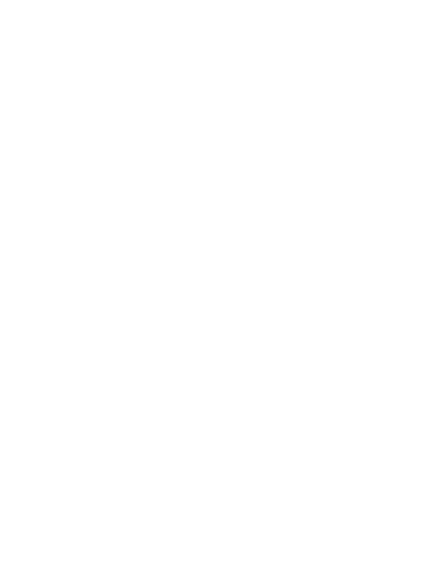
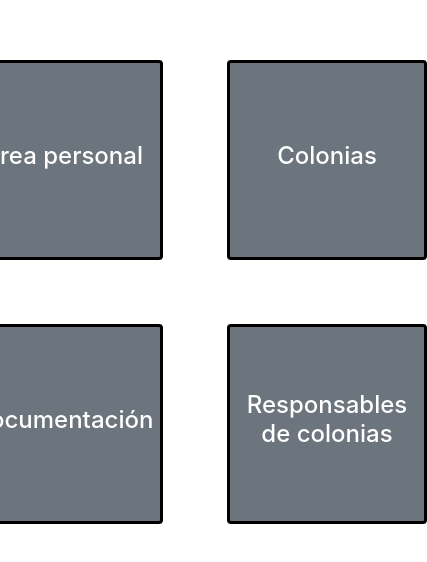
Before and after one commit to martinfrangul/animalistas, a Nuxt app: page /dashboard in a window 390 px wide. Shown: the part 130-692 px from the top of the page, 427 px wide, since content can reach past the window. Built offline with nearby package versions, Linux system fonts and the light colour scheme.

Commit message:
Terminado dashboard y haciendo responsive

```diff
--- a/pages/areaPersonal.vue
+++ b/pages/areaPersonal.vue
@@ -1,6 +1,7 @@
 <template>
     <div>
         <h1>Area personal</h1>
+        <nuxt-link to="/dashboard">VOLVER</nuxt-link>
     </div>
 </template>
 
--- a/pages/colonias.vue
+++ b/pages/colonias.vue
@@ -1,6 +1,7 @@
 <template>
     <div>
-
+        <h1>Colonias</h1>
+        <nuxt-link to="/dashboard">VOLVER</nuxt-link>
     </div>
 </template>
 
--- a/pages/dashboard.vue
+++ b/pages/dashboard.vue
@@ -1,16 +1,35 @@
 <template>
-    <div>
-        <!--
+        <div class="container-gral">
+            <div class="sections">
+                <b-button class="section-container" to="/areaPersonal">
+                    <div class="section">
+                        <h4>Area personal</h4>
+                    </div>
+                </b-button>
 
-            Cuadraditos que van a llevar a las otras secciones
-            Preguntar:
-            Tamaño y estilo
-            Qué más además de los cuadraditos (circulitos?)
-            Footer?
+                <b-button class="section-container" to="/colonias">
+                    <div class="section">
+                        <h4>Colonias</h4>
+                    </div>
+                </b-button>
 
+                <b-button class="section-container" to="/documentacion">
+                    <div class="section">
+                        <h4>Documentación</h4>
+                    </div>
+                </b-button>
 
-         -->
-    </div>
+                <b-button class="section-container" to="/responsablesColonias">
+                    <div class="section">
+                        <h4>Responsables de colonias</h4>
+                    </div>
+                </b-button>
+
+                <!-- Para agregar botones solo agregarlos igual que arriba que se agregan a la grilla
+                    Definir en el CSS las fracciones para la grilla. De a 1fr se agrega 1 columna o 1 row-->
+
+            </div>
+        </div>
 </template>
 
 <script>
@@ -21,4 +40,35 @@
 
 <style scoped>
 
+.container-gral {
+    display: flex;
+    justify-content: center;
+    align-items: center;
+    height: 100vh;
+    width: 80%;
+    margin: auto;
+}
+
+.sections {
+    display: grid;
+    grid-template-columns: 1fr 1fr;
+    grid-template-rows: 1fr 1fr;
+    grid-gap: 4rem;
+}
+
+.section-container {
+    width: 200px;
+    height: 200px;
+    border: 3px solid black;
+}
+
+.section {
+    display: flex;
+    justify-content: center;
+    align-items: center;
+    height: 100%;
+    width: 100%;
+    text-align: center;
+}
+
 </style>
--- a/pages/documentacion.vue
+++ b/pages/documentacion.vue
@@ -1,6 +1,7 @@
 <template>
     <div>
-
+        <h1>Documentación</h1>
+        <nuxt-link to="/dashboard">VOLVER</nuxt-link>
     </div>
 </template>
 
--- a/pages/responsablesColonias.vue
+++ b/pages/responsablesColonias.vue
@@ -1,6 +1,7 @@
 <template>
     <div>
-
+        <h1>Responsables de colonias</h1>
+        <nuxt-link to="/dashboard">VOLVER</nuxt-link>
     </div>
 </template>
 
```
